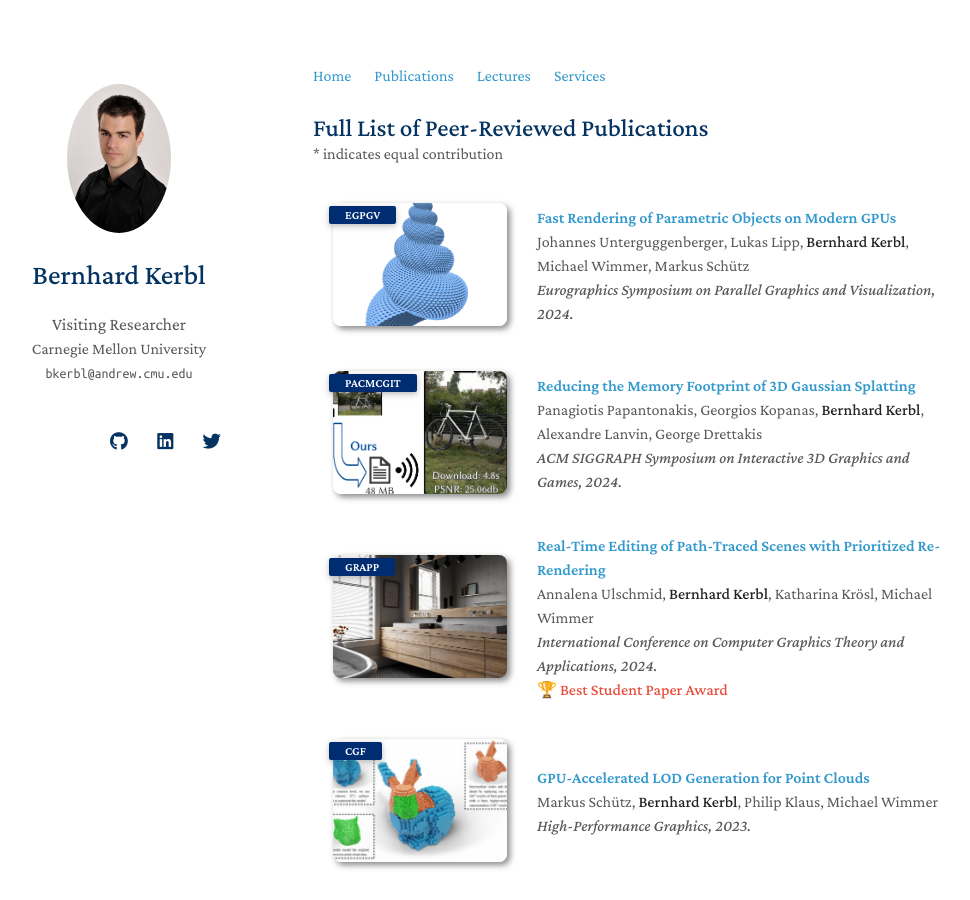
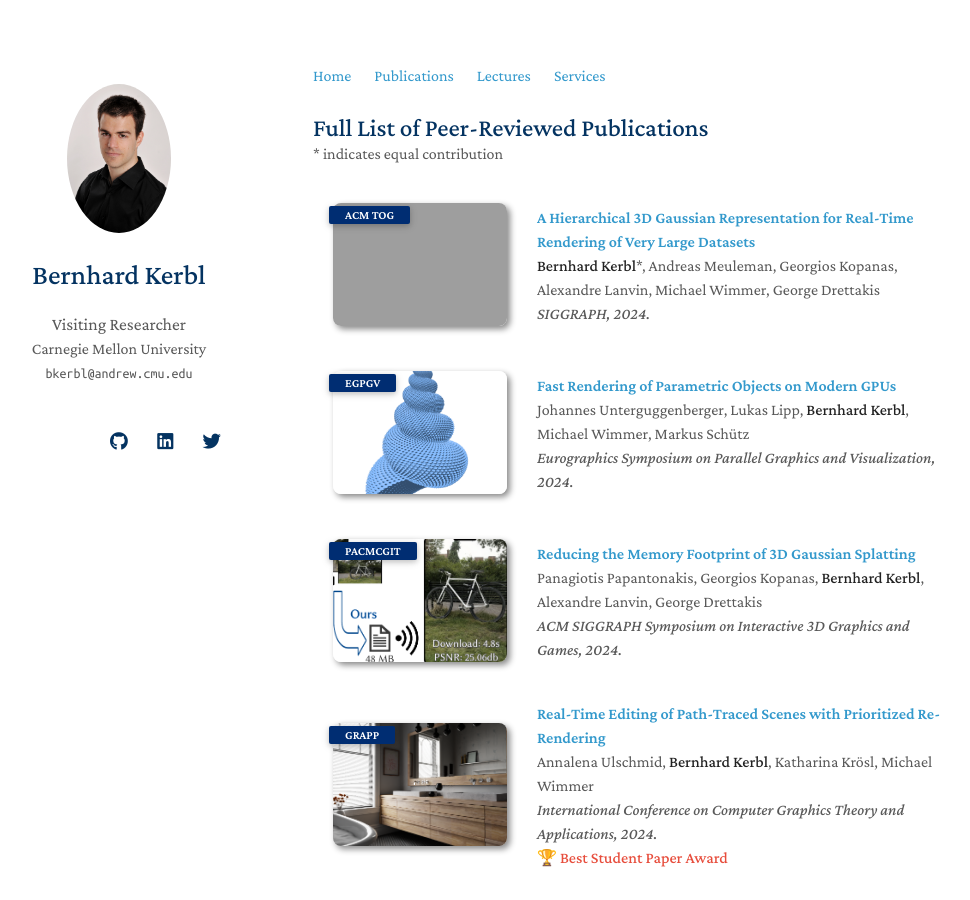
Before and after one commit to Snosixtyboo/snosixtyboo.github.io, a Jekyll site: the page built from publications.md, in a window 1280 px wide and 900 px high. Shown: the whole window, without its empty margins (157-1127 px from the left). Built offline with Jekyll 4.4.1, drawn with Linux system fonts in a browser that asks for light colours; nearby versions of some CDN libraries; a style sheet for code colours, icons or effects is not loaded; grey boxes are pictures that could not be loaded.

Commit message:
added hierarchy

```diff
--- a/_data/publications.yml
+++ b/_data/publications.yml
@@ -1,4 +1,10 @@
 main:
+  - title: A Hierarchical 3D Gaussian Representation for Real-Time Rendering of Very Large Datasets
+    authors: <strong>Bernhard Kerbl</strong>*, Andreas Meuleman, Georgios Kopanas, Alexandre Lanvin, Michael Wimmer, George Drettakis
+    conference_short: ACM TOG
+    conference: SIGGRAPH, 2024.
+    image: ./assets/img/hierarchy.jpg
+
   - title: Fast Rendering of Parametric Objects on Modern GPUs
     authors: Johannes Unterguggenberger, Lukas Lipp, <strong>Bernhard Kerbl</strong>, Michael Wimmer, Markus Schütz
     conference_short: EGPGV
```
Also changed, not shown: assets/img/hierarchy.png (added).
